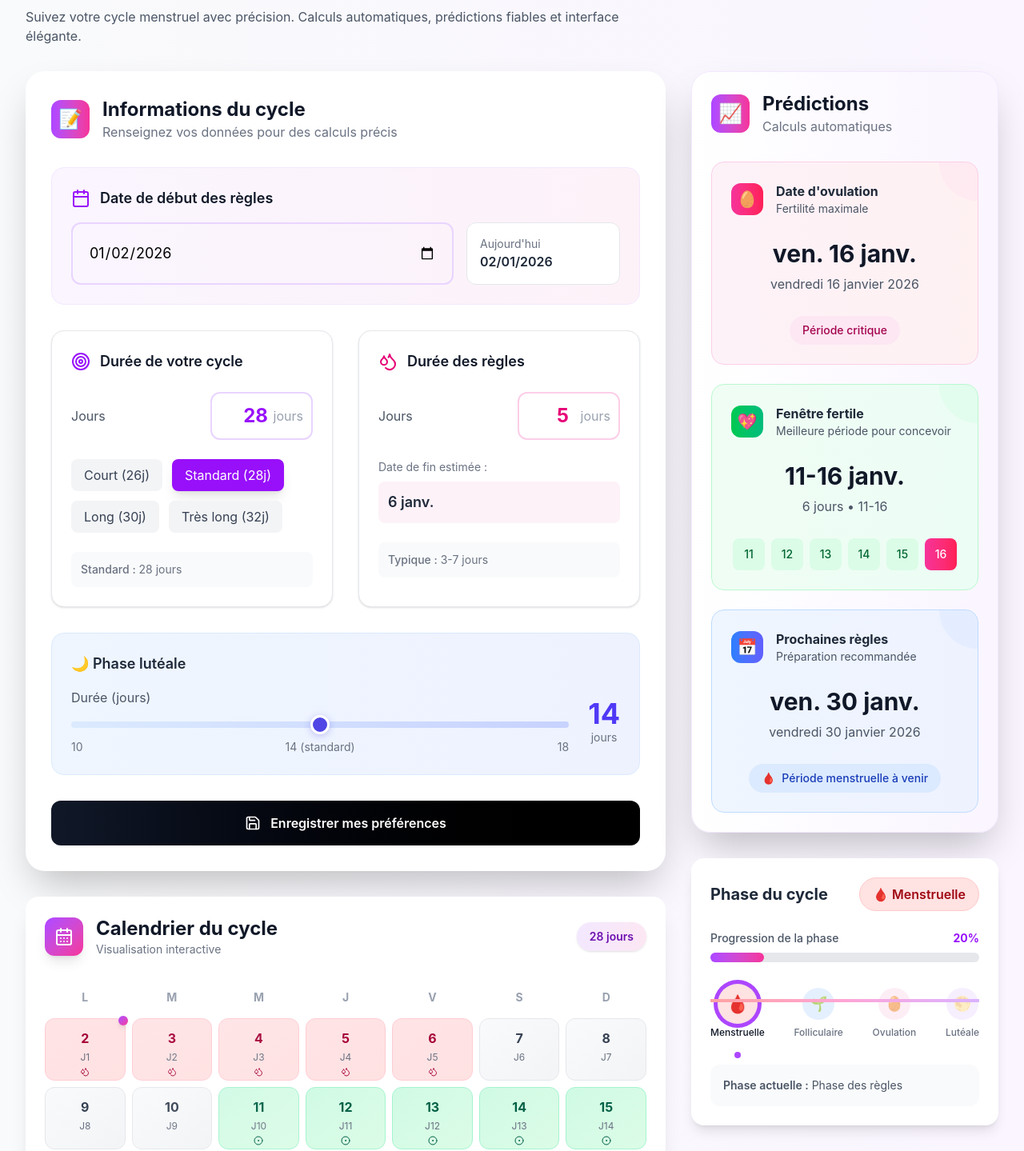
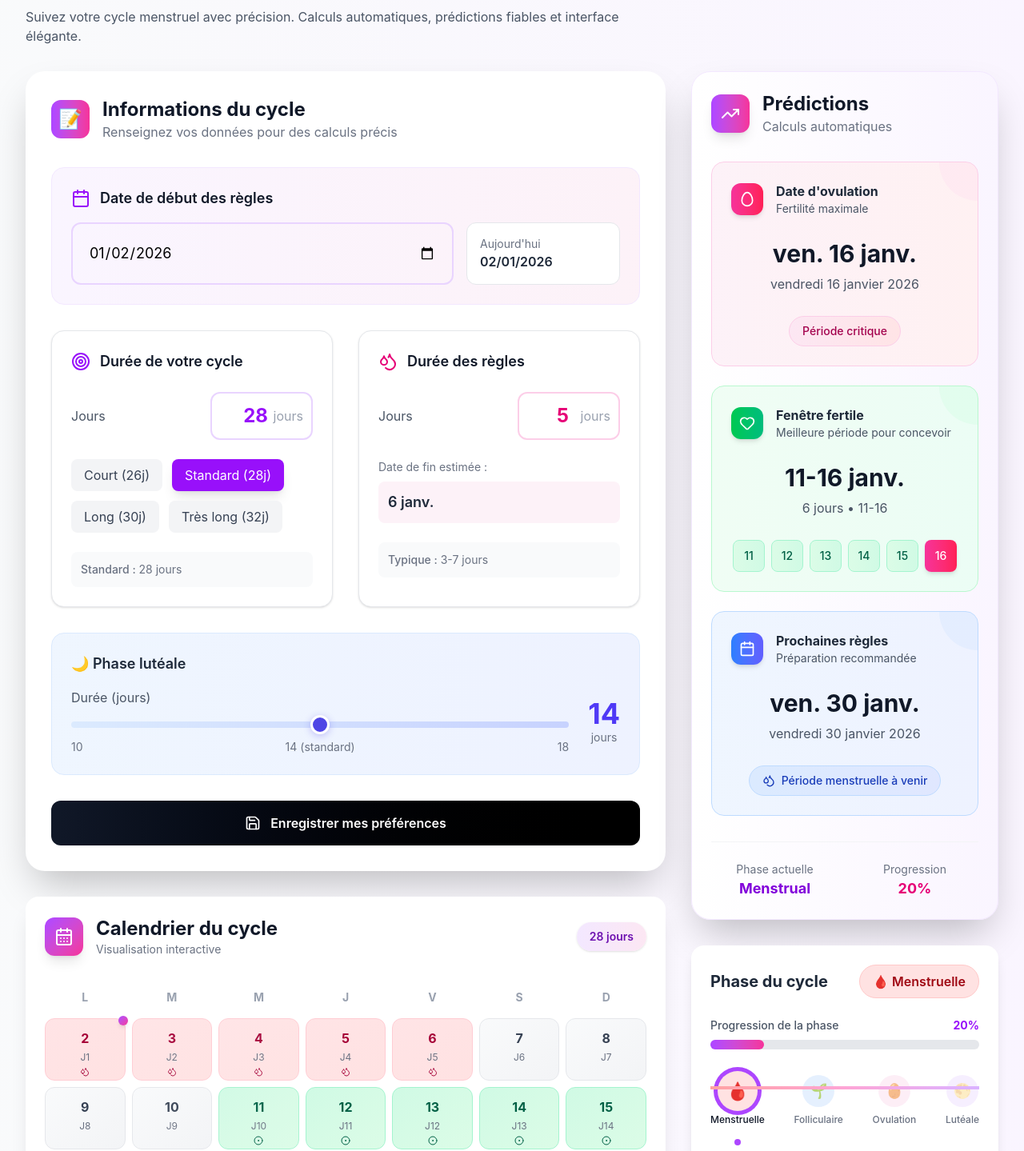
Before and after one commit to ImRanto/menstruel-cycle-tracker, a Next.js app: page / in a window 1280 px wide. Shown: the part 513-1952 px from the top of the page at 80% size. Built offline with nearby package versions, Linux system fonts and the light colour scheme.

Commit message:
feat: enhance CycleStats with lucide icons and additional information display

```diff
--- a/src/app/components/CycleStats.tsx
+++ b/src/app/components/CycleStats.tsx
@@ -1,4 +1,12 @@
 import React from "react";
+import {
+  Target,
+  Calendar,
+  Heart,
+  TrendingUp,
+  Egg,
+  Droplets,
+} from "lucide-react";
 import { CycleResults } from "../types/cycle.types";
 import { formatDate } from "../utils/cycleCalculations";
 
@@ -20,8 +28,8 @@ const CycleStats: React.FC<CycleStatsProps> = ({ results }) => {
   return (
     <div className="bg-linear-to-r from-white to-purple-50 rounded-3xl shadow-2xl p-6 border border-purple-100">
       <div className="flex items-center mb-8">
-        <div className="w-12 h-12 bg-linear-to-r from-purple-500 to-pink-500 rounded-xl flex items-center justify-center mr-4">
-          <span className="text-2xl text-white">📈</span>
+        <div className="w-12 h-12 bg-linear-to-r from-purple-500 to-pink-500 rounded-xl flex items-center justify-center mr-4 shadow-lg">
+          <TrendingUp className="w-6 h-6 text-white" />
         </div>
         <div>
           <h2 className="text-2xl font-bold text-gray-900">Prédictions</h2>
@@ -35,8 +43,8 @@ const CycleStats: React.FC<CycleStatsProps> = ({ results }) => {
           <div className="absolute top-0 right-0 w-24 h-24 bg-pink-200 rounded-full -translate-y-12 translate-x-12 opacity-20 group-hover:scale-110 transition-transform duration-300"></div>
 
           <div className="flex items-center mb-4">
-            <div className="w-10 h-10 bg-linear-to-r from-pink-500 to-rose-500 rounded-xl flex items-center justify-center mr-4">
-              <span className="text-xl text-white">🥚</span>
+            <div className="w-10 h-10 bg-linear-to-r from-pink-500 to-rose-500 rounded-xl flex items-center justify-center mr-4 shadow-md">
+              <Egg className="w-5 h-5 text-white" />
             </div>
             <div>
               <h3 className="font-bold text-gray-800">Date d'ovulation</h3>
@@ -58,7 +66,7 @@ const CycleStats: React.FC<CycleStatsProps> = ({ results }) => {
           </div>
 
           <div className="mt-4 text-center">
-            <span className="inline-block bg-pink-100 text-pink-800 text-sm font-medium px-4 py-2 rounded-full">
+            <span className="inline-block bg-linear-to-r from-pink-100 to-rose-100 text-pink-800 text-sm font-medium px-4 py-2 rounded-full border border-pink-200">
               Période critique
             </span>
           </div>
@@ -69,8 +77,8 @@ const CycleStats: React.FC<CycleStatsProps> = ({ results }) => {
           <div className="absolute top-0 right-0 w-24 h-24 bg-green-200 rounded-full -translate-y-12 translate-x-12 opacity-20 group-hover:scale-110 transition-transform duration-300"></div>
 
           <div className="flex items-center mb-4">
-            <div className="w-10 h-10 bg-linear-to-r from-green-500 to-emerald-500 rounded-xl flex items-center justify-center mr-4">
-              <span className="text-xl text-white">💖</span>
+            <div className="w-10 h-10 bg-linear-to-r from-green-500 to-emerald-500 rounded-xl flex items-center justify-center mr-4 shadow-md">
+              <Heart className="w-5 h-5 text-white" />
             </div>
             <div>
               <h3 className="font-bold text-gray-800">Fenêtre fertile</h3>
@@ -100,10 +108,10 @@ const CycleStats: React.FC<CycleStatsProps> = ({ results }) => {
               return (
                 <div
                   key={i}
-                  className={`w-10 h-10 rounded-lg flex items-center justify-center text-sm font-medium ${
+                  className={`w-10 h-10 rounded-lg flex items-center justify-center text-sm font-medium transition-all duration-300 hover:scale-110 ${
                     isOvulation
-                      ? "bg-linear-to-r from-pink-500 to-rose-500 text-white"
-                      : "bg-green-100 text-green-800"
+                      ? "bg-linear-to-r from-pink-500 to-rose-500 text-white shadow-md"
+                      : "bg-linear-to-r from-green-100 to-emerald-100 text-emerald-800 border border-emerald-200"
                   }`}
                 >
                   {date.getDate()}
@@ -118,8 +126,8 @@ const CycleStats: React.FC<CycleStatsProps> = ({ results }) => {
           <div className="absolute top-0 right-0 w-24 h-24 bg-blue-200 rounded-full -translate-y-12 translate-x-12 opacity-20 group-hover:scale-110 transition-transform duration-300"></div>
 
           <div className="flex items-center mb-4">
-            <div className="w-10 h-10 bg-linear-to-r from-blue-500 to-indigo-500 rounded-xl flex items-center justify-center mr-4">
-              <span className="text-xl text-white">📅</span>
+            <div className="w-10 h-10 bg-linear-to-r from-blue-500 to-indigo-500 rounded-xl flex items-center justify-center mr-4 shadow-md">
+              <Calendar className="w-5 h-5 text-white" />
             </div>
             <div>
               <h3 className="font-bold text-gray-800">Prochaines règles</h3>
@@ -141,9 +149,27 @@ const CycleStats: React.FC<CycleStatsProps> = ({ results }) => {
           </div>
 
           <div className="mt-4 text-center">
-            <div className="inline-flex items-center space-x-2 bg-blue-100 text-blue-800 text-sm font-medium px-4 py-2 rounded-full">
-              <span>🩸</span>
+            <div className="inline-flex items-center space-x-2 bg-linear-to-r from-blue-100 to-indigo-100 text-blue-800 text-sm font-medium px-4 py-2 rounded-full border border-blue-200">
+              <Droplets className="w-4 h-4" />
               <span>Période menstruelle à venir</span>
+            </div>
+          </div>
+        </div>
+      </div>
+
+      {/* Informations supplémentaires */}
+      <div className="mt-8 pt-6 border-t border-gray-100">
+        <div className="grid grid-cols-2 gap-4">
+          <div className="text-center">
+            <div className="text-sm text-gray-500">Phase actuelle</div>
+            <div className="font-bold text-lg text-purple-700 capitalize">
+              {results.currentPhase}
+            </div>
+          </div>
+          <div className="text-center">
+            <div className="text-sm text-gray-500">Progression</div>
+            <div className="font-bold text-lg text-pink-600">
+              {Math.round(results.phaseProgress)}%
             </div>
           </div>
         </div>
```
